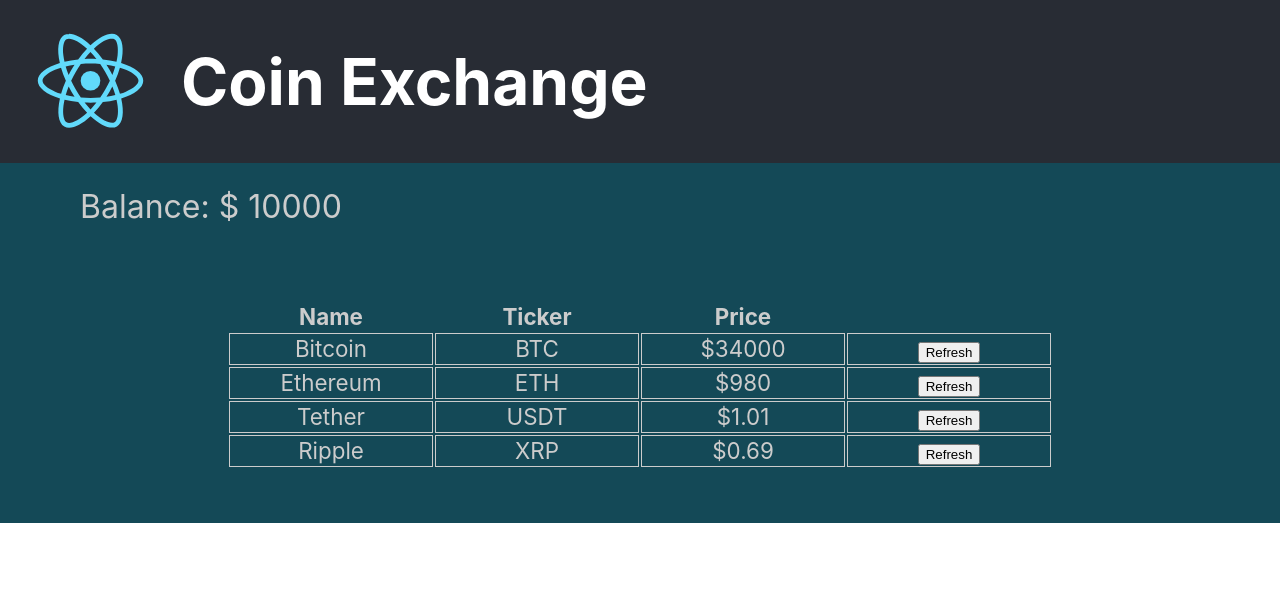
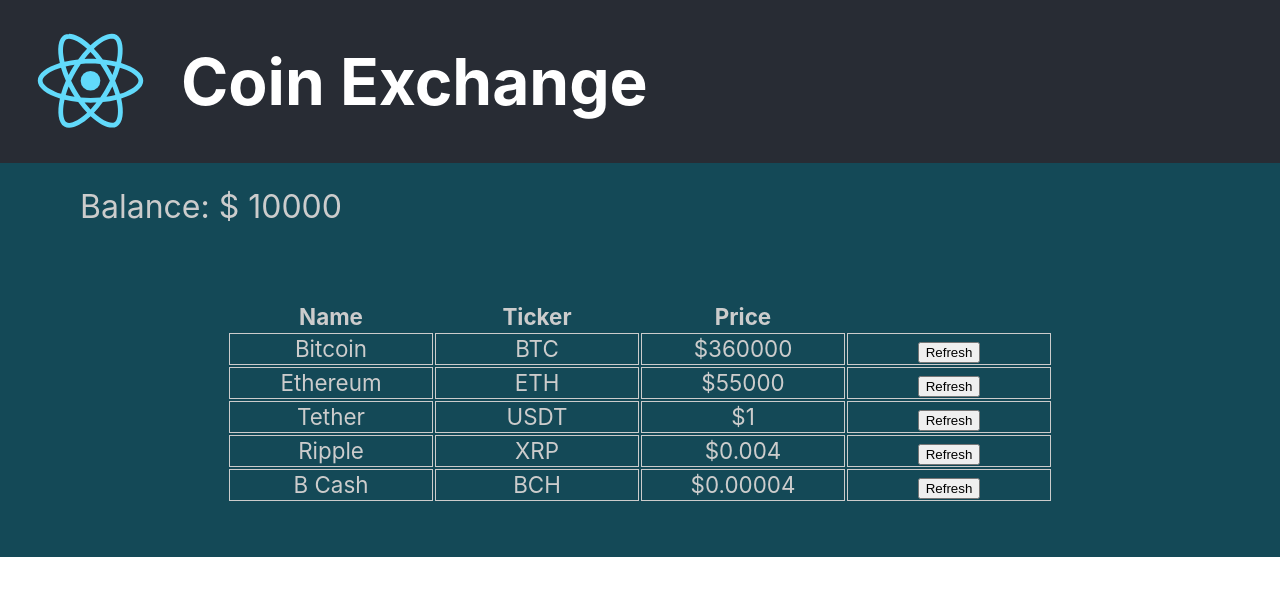
Before and after one commit to kostka-tech/coin-exchange, a React (Create React App) app: page / in a window 1280 px wide. Shown: the top 596 px of the page. Built offline with nearby package versions, Linux system fonts and the light colour scheme.

Commit message:
Add headfer componentand use styled components

```diff
--- a/src/App.css
+++ /dev/null
@@ -1,43 +0,0 @@
-.App {
-  text-align: center;
-  background-color: #144957;
-  color: #cccccc;
-}
-
-.coin-table {
-  margin: 50px auto 50px auto;
-  display: inline-block;
-  font-size: 1.4rem;
-}
-
-.App-logo {
-  height: 8rem;
-  pointer-events: none;
-}
-
-.App-header {
-  background-color: #282c34;
-  min-height: 20vh;
-  display: flex;
-  flex-direction: row;
-  align-items: center;
-  justify-content: flex-start;
-  color: white;
-}
-
-.App-title {
-  font-size: 4rem;
-}
-
-.App-link {
-  color: #61dafb;
-}
-
-@keyframes App-logo-spin {
-  from {
-    transform: rotate(0deg);
-  }
-  to {
-    transform: rotate(360deg);
-  }
-}
--- a/src/App.js
+++ b/src/App.js
@@ -1,35 +1,58 @@
-import './App.css';
-import logo from './logo.svg'
-import Coin from './components/Coin/Coin';
+import React, { Component } from 'react';
+import CoinList from './components/CoinList/CoinList';
 import AccountBalance from './components/AccountBalance/AccountBalance';
+import Header from './components/Header/Header';
+import styled from 'styled-components';
 
-function App() {
-  return (
-    <div className="App">
-      <header className="App-header">
-        <img src={logo} alt="React logo" className="App-logo"></img>
-        <h1 className="App-title">
-          Coin Exchange
-        </h1>
-      </header>
-      <AccountBalance amount={10000}/>
-      <table className="coin-table">
-          <thead>
-            <tr>
-              <th>Name</th>
-              <th>Ticker</th>
-              <th>Price</th>
-            </tr>
-          </thead>
-          <tbody>
-            <Coin name="Bitcoin" ticker="BTC" price={34000.00} />
-            <Coin name="Ethereum" ticker="ETH" price={980.00} />
-            <Coin name="Tether" ticker="USDT" price={1.01} />
-            <Coin name="Ripple" ticker="XRP" price={0.69} />
-          </tbody>
-      </table>
-    </div>
-  );
+const Div = styled.div`
+  text-align: center;
+  background-color: #144957;
+  color: #cccccc;
+`;
+
+class App extends Component {
+  constructor(props) {
+    super(props);
+    this.state = {
+      balance: 10000,
+      coinData: [
+        {
+          name: 'Bitcoin',
+          ticker: 'BTC',
+          price: 360000
+        },
+        {
+          name: 'Ethereum',
+          ticker: 'ETH',
+          price: 55000
+        },
+        {
+          name: 'Tether',
+          ticker: 'USDT',
+          price: 1
+        },
+        {
+          name: 'Ripple',
+          ticker: 'XRP',
+          price: 0.004
+        },
+        {
+          name: 'B Cash',
+          ticker: 'BCH',
+          price: 0.00004
+        }
+      ]
+    }
+  }
+  render() {
+    return (
+      <Div>
+        <Header/>
+        <AccountBalance amount={this.state.balance}/>
+        <CoinList coinData={this.state.coinData} />
+      </Div>
+    );
+  }
 }
 
 export default App;
--- /dev/null
+++ b/src/components/CoinList/CoinList.jsx
@@ -0,0 +1,32 @@
+import React, { Component } from 'react';
+import Coin from '../Coin/Coin';
+import styled from 'styled-components';
+
+const Table = styled.table`
+  margin: 50px auto 50px auto;
+  display: inline-block;
+  font-size: 1.4rem;
+`;
+
+export default class CoinList extends Component {
+    render() {
+        return (
+            <Table>
+            <thead>
+              <tr>
+                <th>Name</th>
+                <th>Ticker</th>
+                <th>Price</th>
+              </tr>
+            </thead>
+            <tbody>
+              {
+                this.props.coinData.map( ({ name, ticker, price }) =>
+                  <Coin key={ticker} name={name} ticker={ticker} price={price} />
+                )
+              }
+            </tbody>
+        </Table>
+        )
+    }
+}
--- /dev/null
+++ b/src/components/Header/Header.jsx
@@ -0,0 +1,35 @@
+import React, { Component } from 'react';
+import logo from '../../logo.svg'
+import styled from 'styled-components';
+
+const AppHeader = styled.header`
+    background-color: #282c34;
+    min-height: 20vh;
+    display: flex;
+    flex-direction: row;
+    align-items: center;
+    justify-content: flex-start;
+    color: white;
+`;
+
+const Img = styled.img`
+    height: 8rem;
+    pointer-events: none;
+`;
+
+const H1 = styled.h1`
+    font-size: 4rem;
+`;
+
+export default class Header extends Component {
+    render() {
+        return (
+            <AppHeader>
+                <Img src={logo} alt="React logo"></Img>
+                <H1>
+                    Coin Exchange
+                </H1>
+            </AppHeader>
+        )
+    }
+}
```
Also changed, not shown: 1 other file (tests, documents, lock files or other folders).
